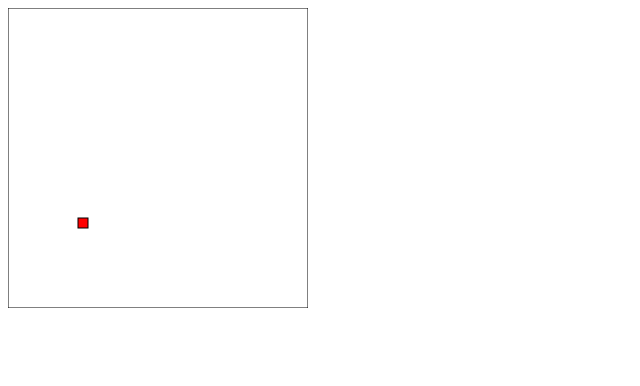
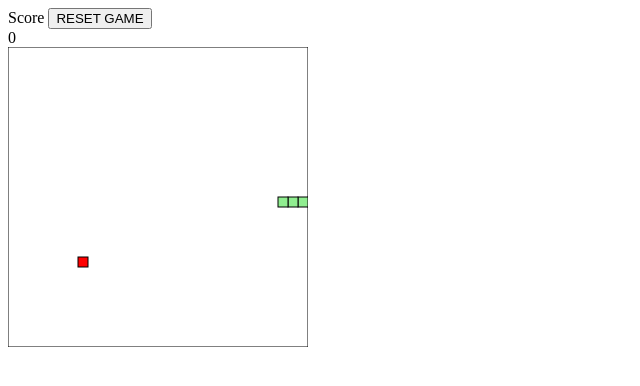
Before and after one commit to AlexViy/snake-game, a website: page index.html in a window 1280 px wide. Shown: the whole page, without its empty margins (0-640 px from the left). Drawn offline with Linux system fonts and the light colour scheme.

Commit message:
Added Reset, refactored code

```diff
--- a/index.html
+++ b/index.html
@@ -5,9 +5,11 @@
   </head>
 
   <body>
-      <canvas id="gameCanvas" width="300" height="300"><canvas>
+    <span>Score</span>
+    <button id="button">RESET GAME</button>
+    <div id="score">0</div>
+    <canvas id="gameCanvas" width="300" height="300"><canvas>
       <script>
-            /** CONSTANTS **/
         const CANVAS_BORDER_COLOUR = 'black';
         const CANVAS_BACKGROUND_COLOUR = "white";
         const SNAKE_COLOUR = 'lightgreen';
@@ -18,14 +20,14 @@
           {x: 160, y: 150},
           {x: 150, y: 150},
           {x: 140, y: 150},
-          {x: 130, y: 150},
-          {x: 120, y: 150},
-          {x: 110, y: 150}
         ]
 
+        let score = 0;
+        let foodX, foodY;
         let dx = 10;
         let dy = 0;
 
+        const resetButton = document.getElementById('button');
         const gameCanvas = document.getElementById("gameCanvas");
         const ctx = gameCanvas.getContext("2d");
 
@@ -36,20 +38,28 @@
           ctx.strokeRect(0, 0, gameCanvas.width, gameCanvas.height);
         };
 
-        clearCanvas();
-        createFood();
-        drawSnake();
-
         function drawSnake() {
           snake.forEach(drawSnakePart)
-        }
+        };
 
         function drawSnakePart(snakePart) {
           ctx.fillStyle = SNAKE_COLOUR;
           ctx.strokestyle = SNAKE_BORDER_COLOUR;
           ctx.fillRect(snakePart.x, snakePart.y, 10, 10);
           ctx.strokeRect(snakePart.x, snakePart.y, 10, 10);
-        }
+        };
+
+        function randomTen(min, max) {
+          return Math.round((Math.random() * (max-min) + min) / 10) * 10;
+        };
+
+        function createFood() {
+          foodX = randomTen(0, gameCanvas.width - 10);
+          foodY = randomTen(0, gameCanvas.height - 10);
+          snake.forEach(isFoodOnSnake);
+        };
+
+        createFood();
 
         function advanceSnake() {
           const head = {
@@ -58,65 +68,90 @@
           };
 
           snake.unshift(head);
-          snake.pop();
-        }
 
-        advanceSnake();
-        clearCanvas();
-        drawSnake();
+          const didEatFood = snake[0].x === foodX && snake[0].y === foodY;
+            if (didEatFood) {
+              score += 10;
+              document.getElementById('score').innerHTML = score;
+              createFood();
+            } else {
+              snake.pop();
+            }
+        };
 
-        dy = -10;
-        dx = 0;
-
-
-
-        function randomTen(min, max) {
-          return Math.round((Math.random() * (max-min) + min) / 10) * 10;
-        }
-
-        var foodX, foodY;
-
-        function createFood() {
-          foodX = randomTen(0, gameCanvas.width - 10);
-          foodY = randomTen(0, gameCanvas.height - 10);
-
-          snake.forEach(function isFoodOnSnake(part) {
-            const foodIsOnSnake = part.x == foodX && part.y == foodY
-
+        function isFoodOnSnake(part) {
+            const foodIsOnSnake = part.x == foodX && part.y == foodY;
             if (foodIsOnSnake)
               createFood();
-          });
-        }
+        };
 
         function drawFood() {
           ctx.fillStyle = 'red';
           ctx.strokestyle = 'darkred';
           ctx.fillRect(foodX, foodY, 10, 10);
           ctx.strokeRect(foodX, foodY, 10, 10);
-        }
+        };
 
+        function didGameEnd() {
+          for (let i = 4; i < snake.length; i++) {
+            const didCollide = snake[i].x === snake[0].x &&
+              snake[i].y === snake[0].y
+            if (didCollide) return true
+          }
+          const hitLeftWall = snake[0].x < 0;
+          const hitRightWall = snake[0].x > gameCanvas.width - 10;
+          const hitToptWall = snake[0].y < 0;
+          const hitBottomWall = snake[0].y > gameCanvas.height - 10;
+
+          return hitLeftWall ||
+                hitRightWall ||
+                hitToptWall ||
+                hitBottomWall
+        };
+
+        resetButton.addEventListener('click', resetGame);
+
+        function resetGame () {
+          score = 0;
+          snake = [
+            {x: 170, y: 150},
+            {x: 160, y: 150},
+            {x: 150, y: 150},
+            {x: 140, y: 150},
+          ]
+          document.getElementById('score').innerHTML = score;
+        main();
+        };
 
         function main() {
+          if (didGameEnd()) {
+            return;
+          }
+
           setTimeout(function onTick() {
             clearCanvas();
             advanceSnake();
             drawFood();
             drawSnake();
-            // Call main again
             main();
-          }, 100)
-        }
+          }, 200)
+        };
+
+        main();
+
+
 
         function changeDirection(event) {
-          const LEFT_KEY = 37;
+          const LEFT_KEY = 37; //num
           const RIGHT_KEY = 39;
           const UP_KEY = 38;
           const DOWN_KEY = 40;
           const keyPressed = event.keyCode;
-          const goingUp = dy === -10;
+          const goingUp = dy === -10; //bool
           const goingDown = dy === 10;
           const goingRight = dx === 10;
           const goingLeft = dx === -10;
+
           if (keyPressed === LEFT_KEY && !goingRight) {
             dx = -10;
             dy = 0;
@@ -133,14 +168,11 @@
             dx = 0;
             dy = 10;
           }
-        }
+        };
 
         document.addEventListener('keydown', changeDirection);
-
-        main();
-
 
 
       </script>
   </body>
-</html>
+  </html>
```
